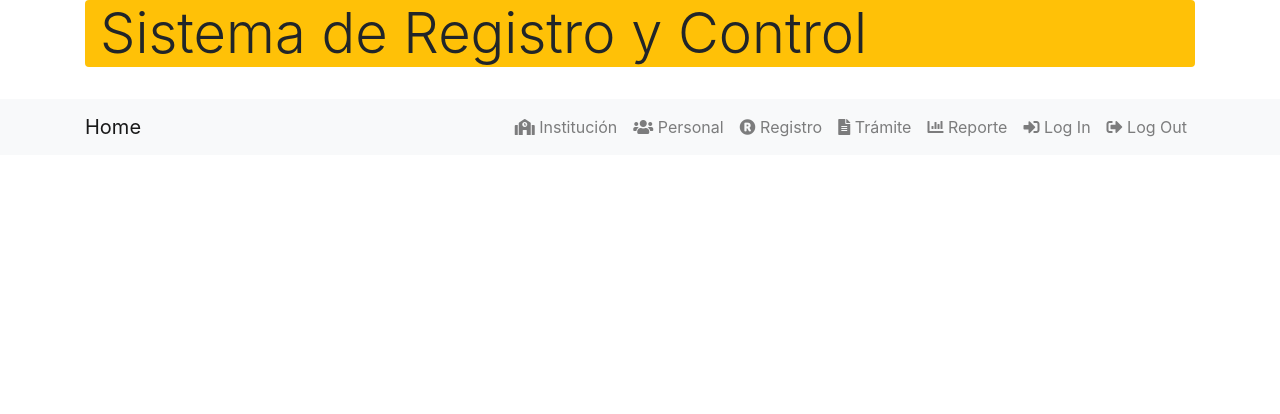
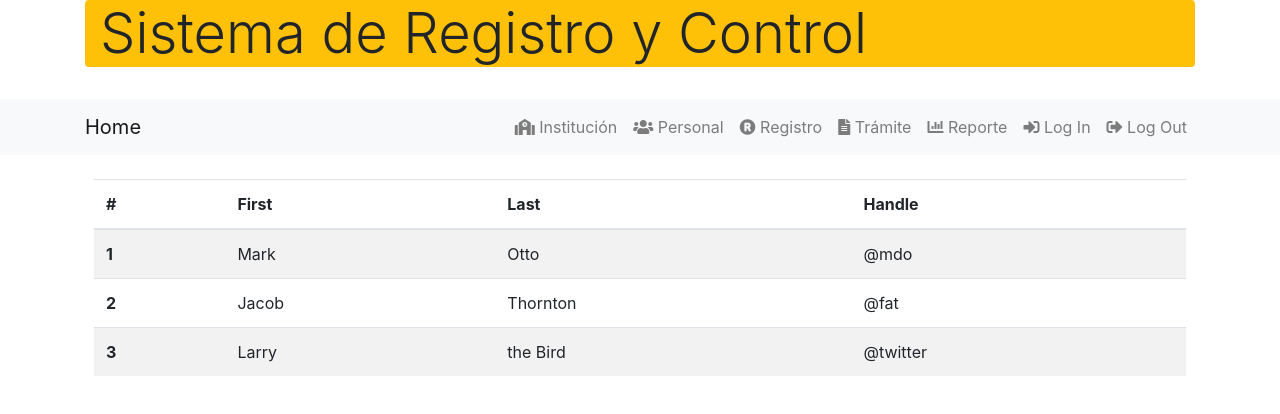
Before and after one commit to eflohua/Sistema-de-Asistencia, an Angular app: page /registro in a window 1280 px wide. Shown: the top 414 px of the page. Built offline with nearby package versions, Linux system fonts and the light colour scheme.

Commit message:
componente registro agregado

```diff
--- a/src/app/components/registro/registro.component.html
+++ b/src/app/components/registro/registro.component.html
@@ -0,0 +1,30 @@
+<table class="table table-striped">
+    <thead>
+      <tr>
+        <th scope="col">#</th>
+        <th scope="col">First</th>
+        <th scope="col">Last</th>
+        <th scope="col">Handle</th>
+      </tr>
+    </thead>
+    <tbody>
+      <tr>
+        <th scope="row">1</th>
+        <td>Mark</td>
+        <td>Otto</td>
+        <td>@mdo</td>
+      </tr>
+      <tr>
+        <th scope="row">2</th>
+        <td>Jacob</td>
+        <td>Thornton</td>
+        <td>@fat</td>
+      </tr>
+      <tr>
+        <th scope="row">3</th>
+        <td>Larry</td>
+        <td>the Bird</td>
+        <td>@twitter</td>
+      </tr>
+    </tbody>
+  </table>
```
